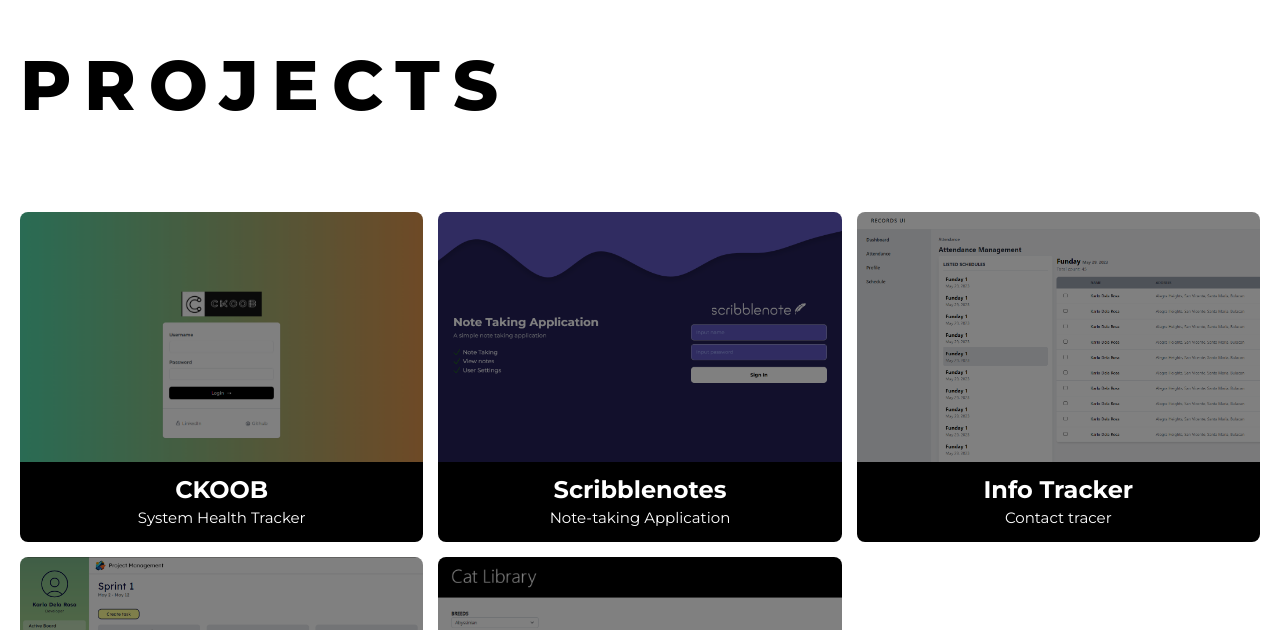
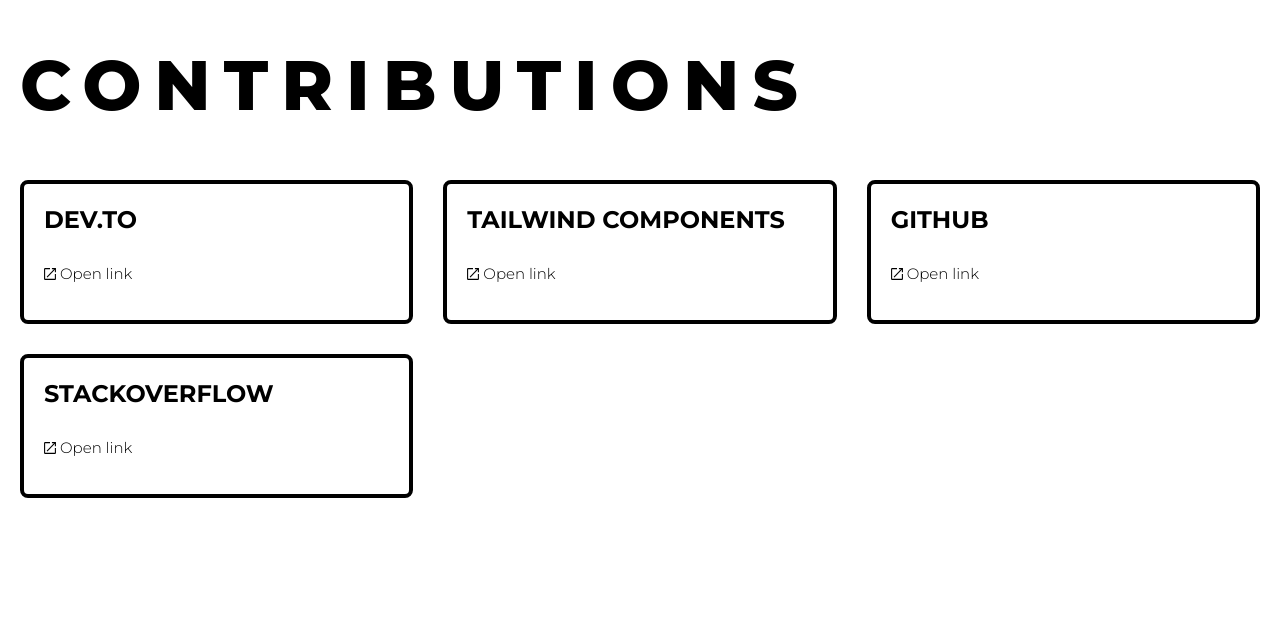
Before and after one commit to karlodelarosa/karlodr, a Vue app: page / in a window 1280 px wide. Shown: the part 4630-5260 px from the top of the page. Built offline with nearby package versions, Linux system fonts and the light colour scheme.

Commit message:
Hide projects section

```diff
--- a/src/pages/TheHome.vue
+++ b/src/pages/TheHome.vue
@@ -194,7 +194,7 @@
       </div>
     </div>
 
-    <div class="min-h-screen bg-white dark:bg-black py-[50px] lg:py-[100px] px-[20px]">
+    <!-- <div class="min-h-screen bg-white dark:bg-black py-[50px] lg:py-[100px] px-[20px]">
       <div class="lg:max-w-7xl lg:mx-auto"
         v-motion
         :initial="{ opacity: 0, y: 100 }"
@@ -223,7 +223,7 @@
           </div>
         </div>
       </div>
-    </div>
+    </div> -->
 
     <div class="min-h-screen bg-white dark:bg-black py-[50px] lg:py-[100px] px-[20px]">
       <div class="lg:max-w-7xl lg:mx-auto"
```
